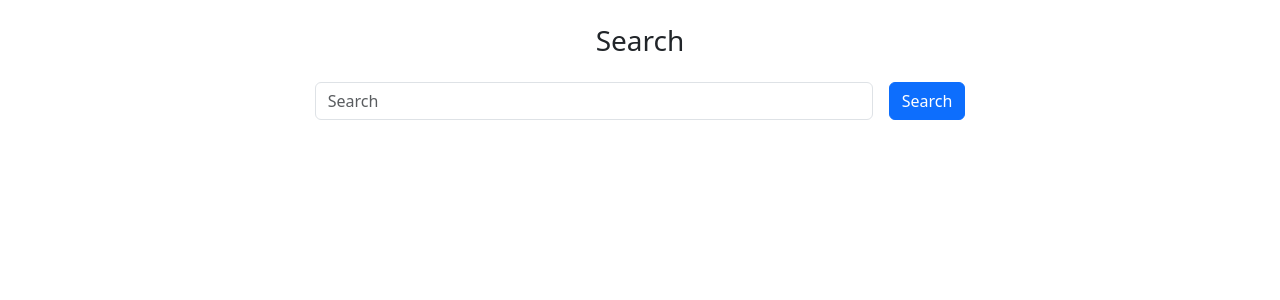
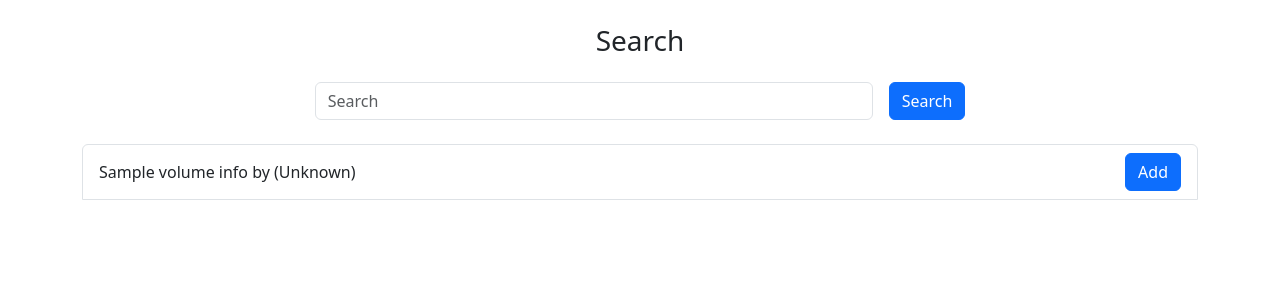
Before and after one commit to Adribasn/myreads, a Flask app: template website/templates/search.html in a window 1280 px wide. Shown: the part 56-356 px from the top of the page. Run offline with Flask 2, Linux system fonts and the light colour scheme; the template is opened without the code that fills it: most values are stand-ins (such as "Sample title", 1, 10 or a date in 2020).

Commit message:
search with modals

```diff
--- a/website/templates/search.html
+++ b/website/templates/search.html
@@ -8,4 +8,40 @@
         Search
     </button>
 </form>
+{% if data %}
+<ul class="list-group mt-4 mb-4">
+{% for element in data['items'] %}
+<li class="list-group-item d-flex align-items-center">
+    {{ element['volumeInfo']['title'] }} by {% if element['volumeInfo']['authors'] %} {{ ', '.join(element['volumeInfo']['authors']) }} {% else %} (Unknown) {% endif %}
+    <button class="btn btn-primary ms-auto" data-bs-toggle="modal" data-bs-target="#modal_{{ element['volumeInfo']['industryIdentifiers'][0]['identifier'] }}">Add</button>
+</li>
+<div class="modal" tabindex="-1" id="modal_{{ element['volumeInfo']['industryIdentifiers'][0]['identifier'] }}">
+    <div class="modal-dialog">
+        <div class="modal-content">
+            <div class="modal-header">
+                <h5 class="modal-title text-center">{{ element['volumeInfo']['title'] }} by {% if element['volumeInfo']['authors'] %} {{ ', '.join(element['volumeInfo']['authors']) }} {% else %} (Unknown) {% endif %}</h5>
+            </div>
+            <div class="modal-body">
+                <ul class="list-group">
+                    <li class="list-group-item">
+                        <p class="fw-bold text-center">Author</p>
+                        <p class="text-center">{% if element['volumeInfo']['authors'] %} {{ ', '.join(element['volumeInfo']['authors']) }} {% else %} (Unknown) {% endif %}</p>
+                    </li>
+                    <li class="list-group-item">
+                        <p class="fw-bold text-center">Publisher</p>
+                        <p class="text-center">{{ element['volumeInfo']['publisher'] }}</p>
+                    </li>
+                </ul>
+            </div>
+            <div class="modal-footer">
+                <button type="button" class="btn btn-secondary" data-bs-dismiss="modal">Close</button>
+                <button type="button" class="btn btn-primary">Save</button>
+            </div>
+        </div>
+    </div>
+</div>
+{% endfor %}
+</ul>
+{% endif %}
+
 {% endblock %}
--- a/website/views.py
+++ b/website/views.py
@@ -22,6 +22,8 @@ def search():
             r = requests.get(url)
             data = r.json()
             for element in data['items']:
-                print(element['volumeInfo']['title'])
+                print(element['volumeInfo'])
+
+            return render_template('search.html', user=current_user, data=data)
 
     return render_template('search.html', user=current_user)
```
Also changed, not shown: website/models.py (line endings or trailing spaces).
